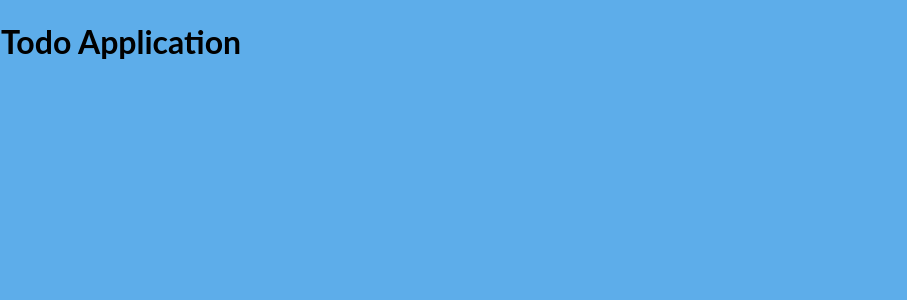
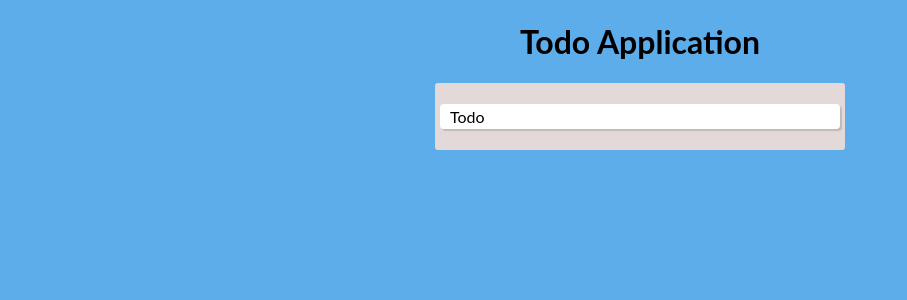
Before and after one commit to JEmnetu/react-todo, a React (Create React App) app: page / in a window 1280 px wide. Shown: the top 300 px of the page, without its empty margins (0-907 px from the left). Built offline with nearby package versions, Linux system fonts and the light colour scheme.

Commit message:
styled todo list

```diff
--- a/src/App.css
+++ b/src/App.css
@@ -10,3 +10,26 @@ body {
   padding: 1px;
   font-family: "Lato", sans-serif;
 }
+
+#main-heading {
+  text-align: center;
+}
+
+#todo-list {
+  width: 400px;
+  height: auto;
+  margin: auto;
+  padding: 5px;
+  border-radius: 3px;
+  background: rgb(228, 217, 217);
+}
+
+.todo {
+  padding: 3px 10px;
+  background: white;
+  border-radius: 4px;
+  box-shadow: 2px 2px 1px rgba(0, 0, 0, 0.15);
+  display: flex;
+  align-items: center;
+  justify-content: space-between;
+}
--- a/src/App.js
+++ b/src/App.js
@@ -1,10 +1,17 @@
-import React from "react";
+import React, { useState, useEffect } from "react";
 import "./App.css";
 
 function App() {
+  const [todos, setTodos] = useState([{ text: "Todo", isCompleted: false }]);
+
   return (
     <div className="App">
-      <h1>Todo Application</h1>
+      <h1 id="main-heading">Todo Application</h1>
+      <div id="todo-list">
+        {todos.map((todo, index) => (
+          <p className="todo">{todo.text}</p>
+        ))}
+      </div>
     </div>
   );
 }
```
